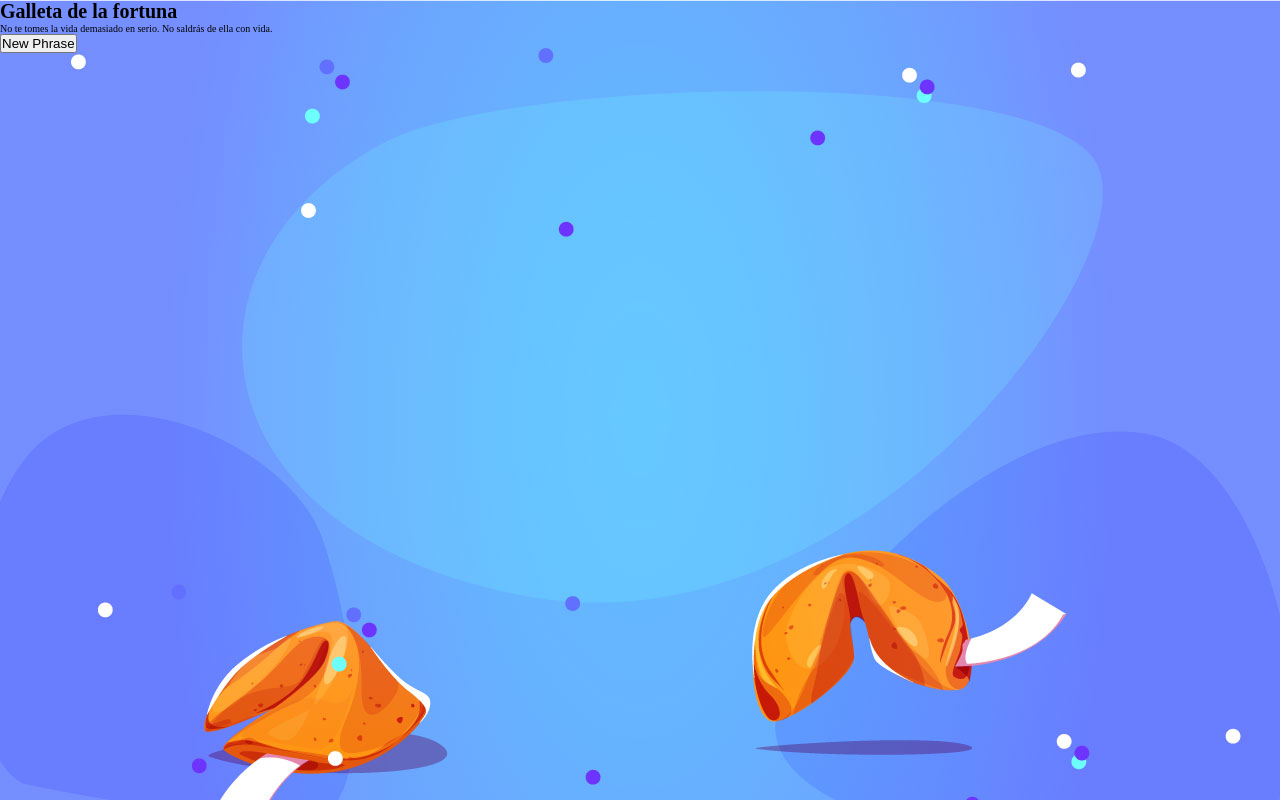
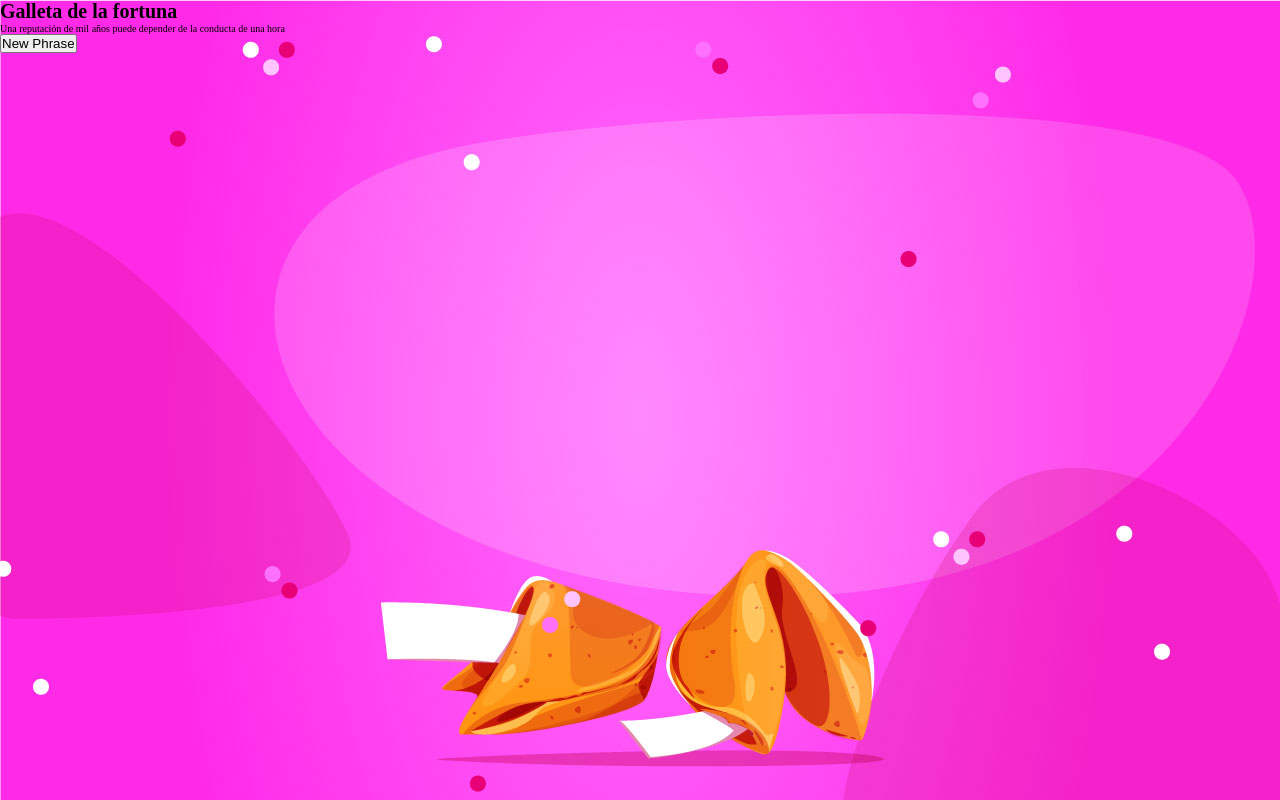
Before and after one commit to MemoSan27/react-luckycookie-own, a React (Vite) app: page / in a window 1280 px wide. Built offline with nearby package versions, Linux system fonts and the light colour scheme.

Commit message:
Button working 100 percent

```diff
--- a/src/App.jsx
+++ b/src/App.jsx
@@ -1,31 +1,11 @@
-import { useState } from 'react'
 import './App.css'
-import phrases from './utils/phrases.json'
-import getRandomFromArr, { getRandomImage } from './services/getRandomFromArr'
-import Phrase from './components/Phrase';
-import Button from './components/Button';
+import Background from './components/Background';
 
 function App() {
 
-  const quote = getRandomFromArr(phrases);
-  const [ randomPhrase, setRandomPhrase] = useState( quote );
-  const image = getRandomImage();
-  const [ randomImage, setRandomImage] = useState( image );
-  console.log(randomImage);
-
   return (
     <>
-      <div className='background' style={{ backgroundImage: `url("./src/assets/fondo${ randomImage }.jpg")` }}>
-        <div>
-          <h1> Galleta de la fortuna</h1>
-          <Phrase
-            randomPhrase={randomPhrase}
-          />
-          <Button
-            setRandomPhrase={setRandomPhrase}
-          />
-        </div>
-      </div>
+      <Background />
     </>
   )
 }
--- /dev/null
+++ b/src/components/Background.jsx
@@ -0,0 +1,37 @@
+import { useState } from 'react'
+import phrases from '../utils/phrases.json'
+import getRandomFromArr, { getRandomImage } from '../services/getRandomFromArr'
+import Phrase from '../components/Phrase';
+import Button from '../components/Button';
+
+const Background = () => {
+
+    const quote = getRandomFromArr(phrases);
+    const [ randomPhrase, setRandomPhrase] = useState( quote );
+    const image = getRandomImage();
+    const [ randomImage, setRandomImage] = useState( image );
+
+  return (
+    <div>
+      <div
+        className='background'
+        style={{ backgroundImage: `url("./src/assets/fondo${ randomImage }.jpg")`
+         }}
+
+         >
+        <div>
+          <h1> Galleta de la fortuna</h1>
+          <Phrase
+            randomPhrase={randomPhrase}
+          />
+          <Button
+            setRandomPhrase={setRandomPhrase}
+            setRandomImage={setRandomImage}
+          />
+        </div>
+      </div>
+    </div>
+  )
+}
+
+export default Background
--- a/src/components/Button.jsx
+++ b/src/components/Button.jsx
@@ -1,10 +1,12 @@
-import getRandomFromArr from "../services/getRandomFromArr"
+import getRandomFromArr, { getRandomImage } from "../services/getRandomFromArr"
 import phrases from '../utils/phrases.json'
 
-const Button = ({ setRandomPhrase }) => {
+const Button = ({ setRandomPhrase, setRandomImage }) => {
     const handleChangePhrase = () => {
-        const quote = getRandomFromArr(phrases)
-        setRandomPhrase(quote)
+        const quote = getRandomFromArr(phrases);
+        const image = getRandomImage();
+        setRandomPhrase(quote);
+        setRandomImage( image );
     }
 
   return (
```
